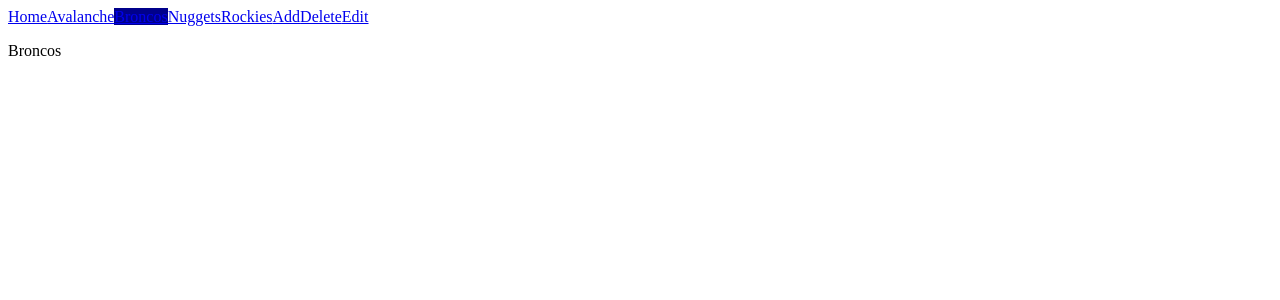
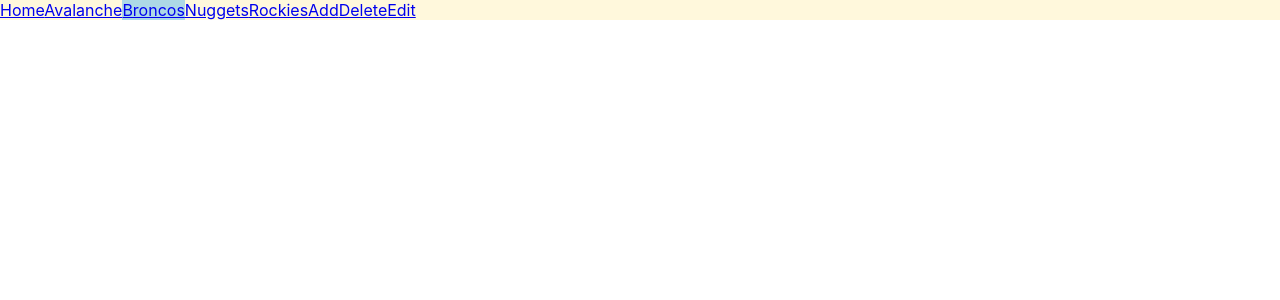
Before and after one commit to LynnEdwardMcqueen/Phase2Project, a React (Create React App) app: page /Broncos in a window 1280 px wide. Shown: the top 300 px of the page. Built offline with nearby package versions, Linux system fonts and the light colour scheme; data requests are answered from the project's data file.

Commit message:
Adds start of cards

```diff
--- a/db.json
+++ b/db.json
@@ -18,7 +18,7 @@
       "id": 3,
       "team": "Broncos",
       "year": 2016,
-      "mvp": "P.W. Herman",
+      "mvp": "Vonn Miller",
       "image": "https://profootballtalk.nbcsports.com/2016/02/07/von-miller-wins-super-bowl-50-mvp/"
     },
     {
--- a/src/components/Add.js
+++ b/src/components/Add.js
@@ -3,7 +3,6 @@ import ChampionshipDataForm from "./ChampionshipDataForm"
 
 function Add( {titles, onAddSubmission}) {
   function handleAddedEntrySubmission(newEntry) {
-    debugger
     fetch("http://localhost:4000/Denver-Champions", {
       method: "POST",
       headers: {
--- a/src/components/App.js
+++ b/src/components/App.js
@@ -2,6 +2,7 @@ import React from "react";
 import { Route, Switch } from "react-router-dom";
 import { useState, useEffect } from "react";
 import './App.css';
+import './../index.css';
 import Avalanche from "./Avalanche.js"
 import Broncos from "./Broncos.js"
 import Nuggets from "./Nuggets.js"
@@ -11,7 +12,7 @@ import Home from "./Home.js"
 import Add from "./Add.js"
 import Delete from "./Delete.js"
 import Edit from "./Edit.js"
-import { toBeRequired } from "@testing-library/jest-dom/matchers";
+
 
 function App() {
   const [championshipRecords, setChampionshipRecords] = useState([])
--- a/src/components/Broncos.js
+++ b/src/components/Broncos.js
@@ -1,10 +1,11 @@
 import React from "react";
+import Cards from "./Cards.js"
 
 function Broncos( {titles}) {
   console.log("Broncos")
   console.log(titles)
   return (
-    <p> Broncos </p>
+    <Cards championList = {titles} />
   )
 }
 
--- /dev/null
+++ b/src/components/Cards.js
@@ -0,0 +1,6 @@
+import React from "react";
+
+function Cards (championList) {
+    console.log(championList)
+}
+export default Cards;
--- a/src/components/Delete.js
+++ b/src/components/Delete.js
@@ -12,7 +12,6 @@ function Delete( {titles, onDeletionSubmit} ) {
     })
     .then((r) => r.json())
     .then(() => {
-        debugger
         if (Number.isInteger(idForDeletion)) {
             console.log("idForDeletion Integer")
         } else {
--- a/src/components/Edit.js
+++ b/src/components/Edit.js
@@ -19,7 +19,6 @@ function Edit( {titles, onEditSubmit}) {
   function handleEditUpdate(updatedEntry) {
     updatedEntry.id = idForEdit
 
-    debugger
     fetch(`http://localhost:4000/Denver-Champions/${idForEdit}`, {
       method: "PATCH",
         headers: {
@@ -43,7 +42,6 @@ function Edit( {titles, onEditSubmit}) {
   }
 
   function championshipToEdit() {
-    debugger
     for (let i = 0; i < titles.length; i++) {
         if (titles[i].id === idForEdit) {
             return(titles[i])
--- a/src/components/Navbar.js
+++ b/src/components/Navbar.js
@@ -11,7 +11,7 @@ function NavBar() {
         exact
         /* add prop for activeStyle */
         activeStyle={{
-          background: "darkblue",
+          background: "lightblue",
         }}
       >
         Home
@@ -21,7 +21,7 @@ function NavBar() {
         to="/Avalanche"
         /* add prop for activeStyle */
         activeStyle={{
-          background: "darkblue",
+          background: "lightblue",
         }}
       >
         Avalanche
@@ -31,7 +31,7 @@ function NavBar() {
         to="/Broncos"
         /* add prop for activeStyle */
         activeStyle={{
-          background: "darkblue",
+          background: "lightblue",
         }}
       >
         Broncos
@@ -41,7 +41,7 @@ function NavBar() {
         to="/Nuggets"
         /* add prop for activeStyle */
         activeStyle={{
-          background: "darkblue",
+          background: "lightblue",
         }}
       >
         Nuggets
@@ -51,7 +51,7 @@ function NavBar() {
         to="/Rockies"
         /* add prop for activeStyle */
         activeStyle={{
-          background: "darkblue",
+          background: "lightblue",
         }}
       >
         Rockies
@@ -61,7 +61,7 @@ function NavBar() {
         to="/Add"
         /* add prop for activeStyle */
         activeStyle={{
-          background: "darkblue",
+          background: "lightblue",
         }}
       >
         Add
@@ -70,7 +70,7 @@ function NavBar() {
         to="/Delete"
         /* add prop for activeStyle */
         activeStyle={{
-          background: "darkblue",
+          background: "lightblue",
         }}
       >
         Delete
@@ -80,7 +80,7 @@ function NavBar() {
         to="/Edit"
         /* add prop for activeStyle */
         activeStyle={{
-          background: "darkblue",
+          background: "lightblue",
         }}
       >
         Edit
--- a/src/index.css
+++ b/src/index.css
@@ -14,4 +14,11 @@ code {
 
 div.navbar {
    background-color: cornsilk;
+   border: 10px black;
 }
+
+div#navbar {
+  border: 10px black;
+  color: yellowgreen;
+
+}
```
Also changed, not shown: src/components/Delete copy.js (deleted).
